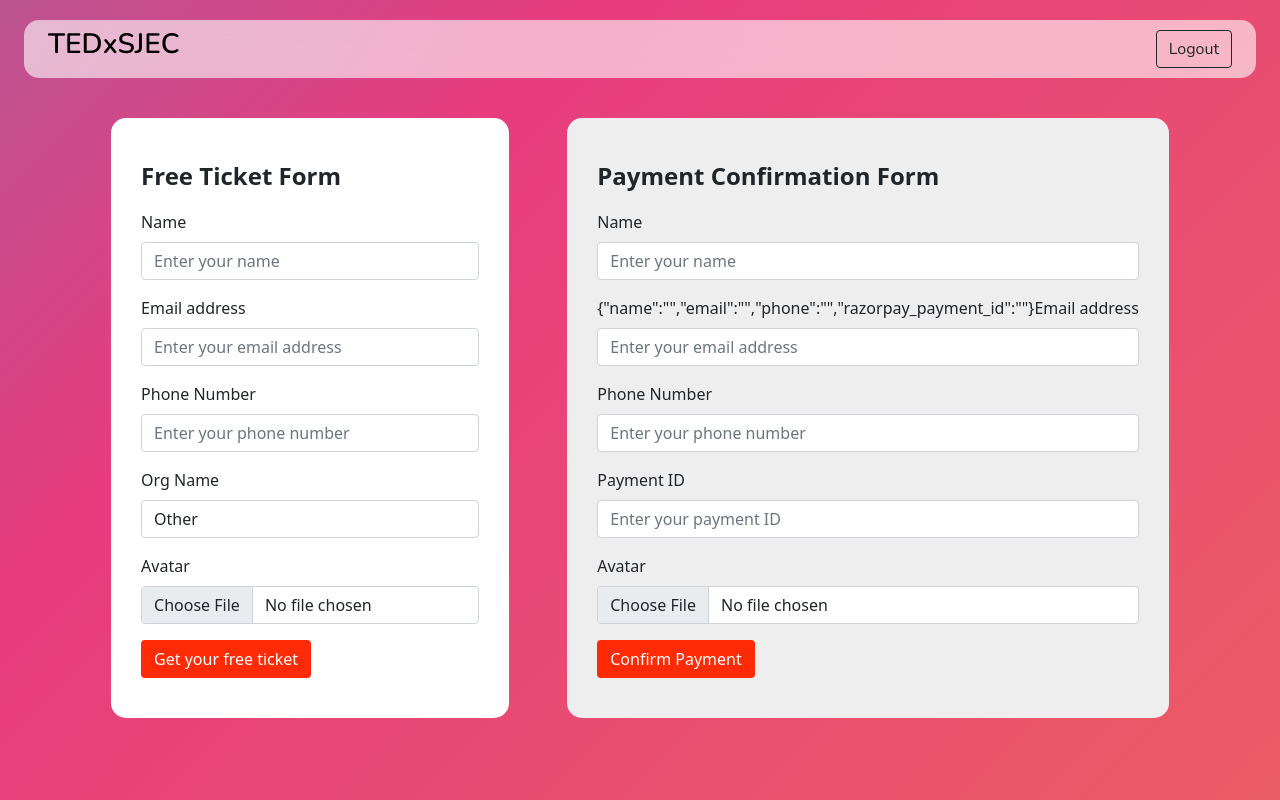
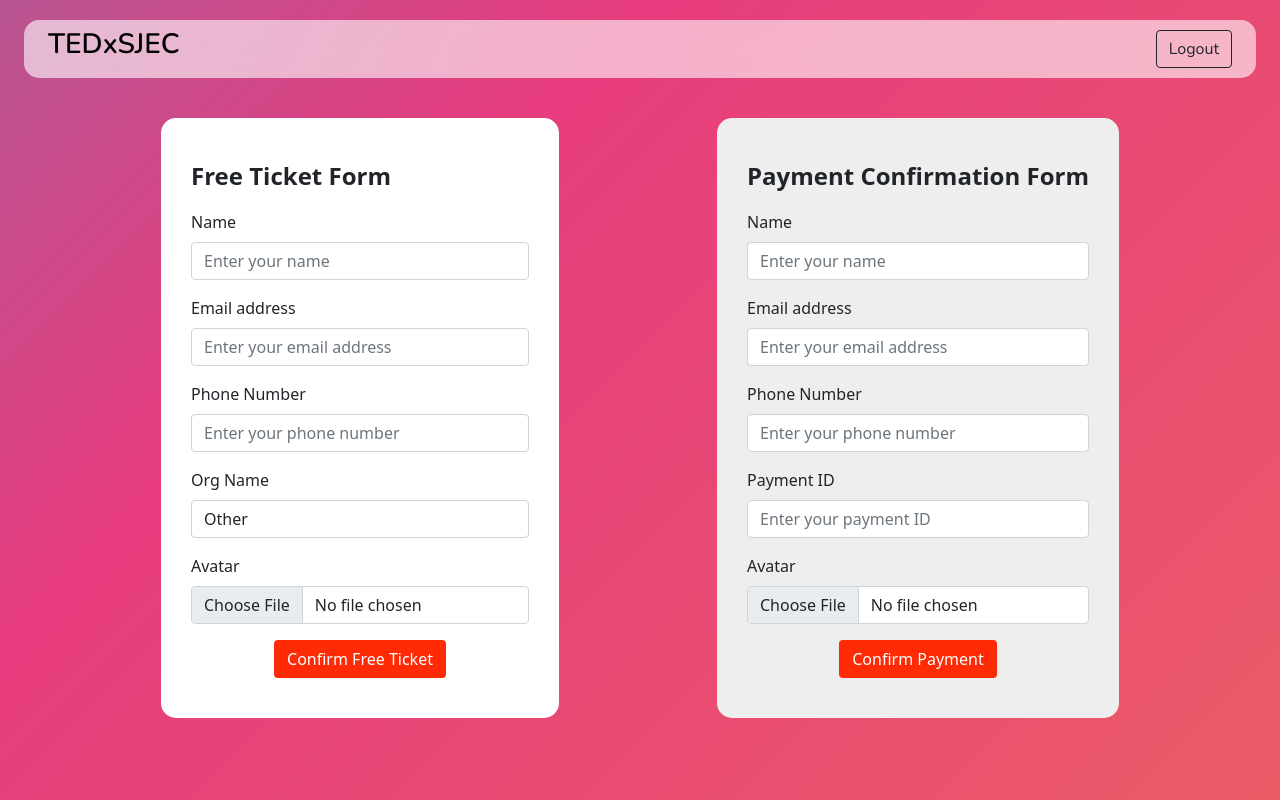
Before and after one commit to DELTA-SJEC/TEDxSJEC-Ticket-Unprocessed, a React (Create React App) app: page / in a window 1280 px wide. Built offline with nearby package versions, Linux system fonts and the light colour scheme; sample sign-in values are in the browser's storage.

Commit message:
Solved issues!

```diff
--- a/src/Dashboard.js
+++ b/src/Dashboard.js
@@ -153,7 +153,12 @@ function Dashboard() {
           </div>
         </nav>
       </header>
-      <div className="container form-container">
+      <div
+        className="container form-container"
+        style={{
+          marginBottom: "50px",
+        }}
+      >
         <div className="free-form-container">
           <form onSubmit={freeTicketSubmit}>
             <div class="title">Free Ticket Form</div>
@@ -236,9 +241,11 @@ function Dashboard() {
                 id="freeFile"
               />
             </div>
-            <button type="submit" className="btn btn-tedx">
-              Get your free ticket
-            </button>
+            <center>
+              <button type="submit" className="btn btn-tedx">
+                Confirm Free Ticket
+              </button>
+            </center>
           </form>
         </div>
         {/* .. */}
@@ -262,7 +269,6 @@ function Dashboard() {
               />
             </div>
             <div className="mb-3">
-              {JSON.stringify(reflectForm)}
               <label htmlFor="reflect-email" className="form-label">
                 Email address
               </label>
@@ -323,9 +329,11 @@ function Dashboard() {
                 id="reflectFile"
               />
             </div>
-            <button className="btn btn-tedx" type="submit">
-              Confirm Payment
-            </button>
+            <center>
+              <button className="btn btn-tedx" type="submit">
+                Confirm Payment
+              </button>
+            </center>
           </form>
         </div>
       </div>
```
